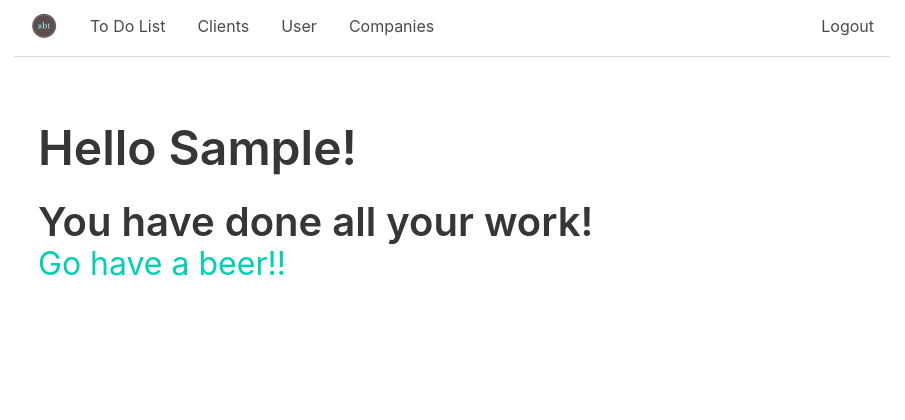
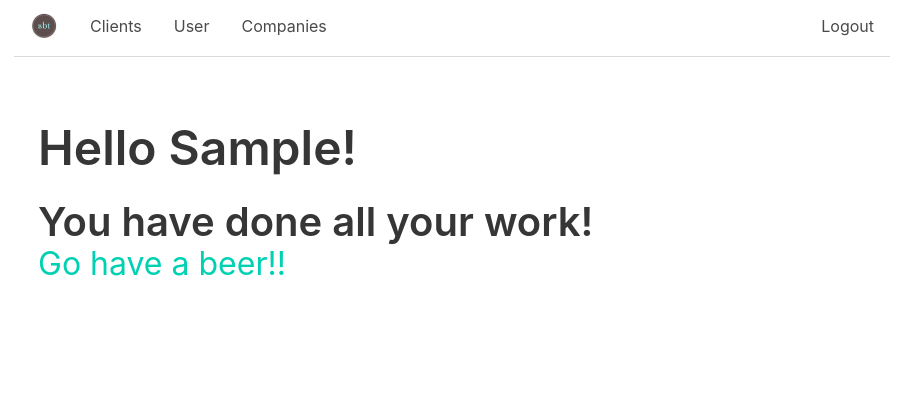
Before and after one commit to rpp114/sbt_notes, a Flask app: page /user/tasklist in a window 1280 px wide. Shown: the top 420 px of the page, without its empty margins (188-1093 px from the left). Run offline with Flask 2, Linux system fonts and the light colour scheme; a user stored in the database is signed in; tables that the repository leaves empty hold one stand-in row (values such as "Sample post"); parts of the project's set-up code (start-up, migrations or seed data) failed here and were passed over; some libraries are stand-ins or nearby versions.

Commit message:
removed to do list link, only logo now

```diff
--- a/app/templates/base.html
+++ b/app/templates/base.html
@@ -37,7 +37,6 @@
         </div>
 
         <div class="navbar-menu" id="main-nav">
-          <a class="navbar-item" href="/user/tasklist">To Do List</a>
             <div class="navbar-item has-dropdown is-hoverable">
               <div class="navbar-item is-active">
                 Clients
```
